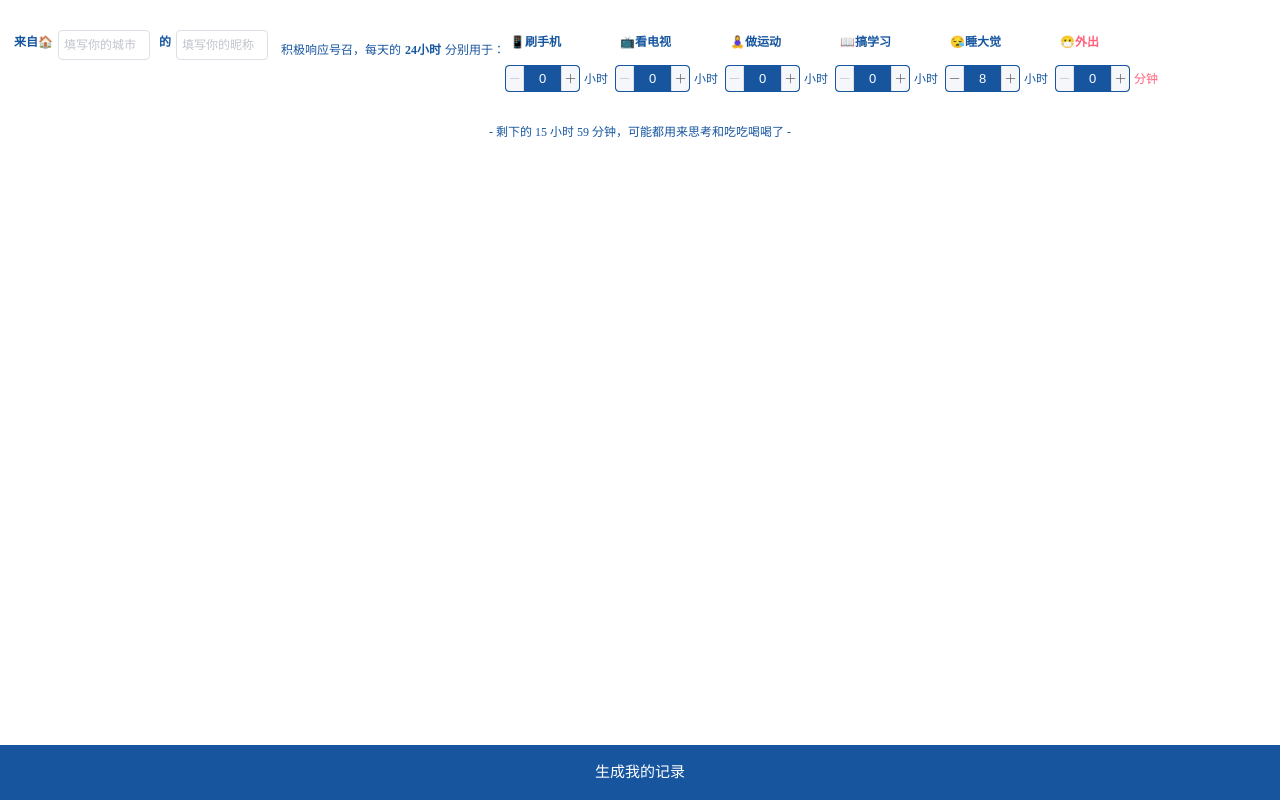
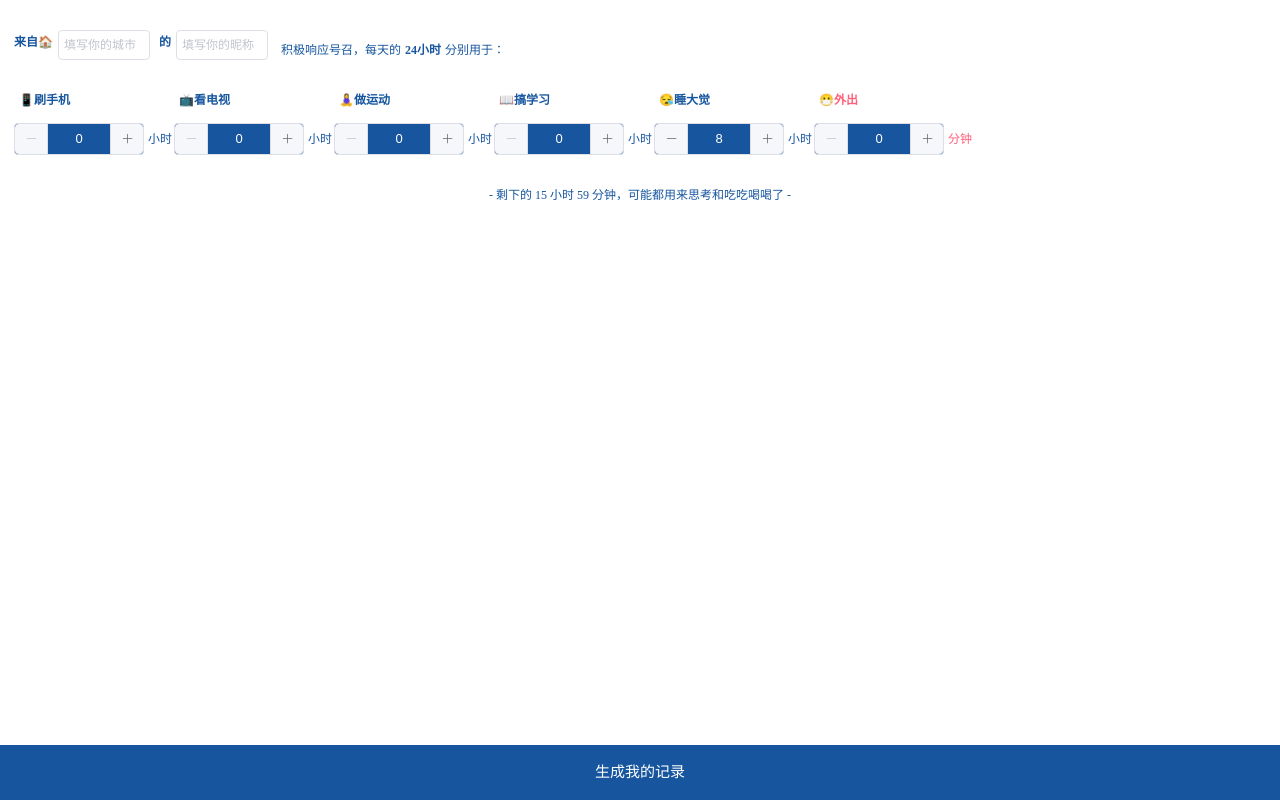
Before and after one commit to dalinna/spring, a Vue app: page /mylog in a window 1280 px wide. Built offline with nearby package versions, Linux system fonts and the light colour scheme; what mint-ui would draw is missing.

Commit message:
input 行高

```diff
--- a/src/main.js
+++ b/src/main.js
@@ -13,6 +13,13 @@ Vue.config.productionTip = false;
 Vue.use(Mint);
 Vue.use(ElementUI);
 Vue.prototype.$http = Axios;
+// 根据路由设置标题
+router.beforeEach((to, from, next) => {
+  if (to.meta.title) {
+    document.title = to.meta.title;
+  }
+  next();
+});
 new Vue({
   router,
   store,
--- a/src/router/index.js
+++ b/src/router/index.js
@@ -9,10 +9,12 @@ const routes = [
     path: '/',
     name: 'home',
     component: Home,
+    title: '这个春节，值得被记录',
   },
   {
     path: '/mylog',
     name: 'mylog',
+    title: '这个春节，值得被记录',
     // route level code-splitting
     // this generates a separate chunk (about.[hash].js) for this route
     // which is lazy-loaded when the route is visited.
@@ -21,6 +23,7 @@ const routes = [
   {
     path: '/logview',
     name: 'logview',
+    title: '这个春节，值得被记录',
     // route level code-splitting
     // this generates a separate chunk (about.[hash].js) for this route
     // which is lazy-loaded when the route is visited.
--- a/src/views/myLog.vue
+++ b/src/views/myLog.vue
@@ -168,13 +168,6 @@ export default {
     line-height: 25px;
   }
 
-  /deep/.el-input-number--small .el-input-number__decrease {
-    width: 17px;
-  }
-
-  /deep/.el-input-number--small .el-input-number__increase {
-    width: 17px;
-  }
 
   /deep/.ivu-form-item {
     margin-bottom: 0;
@@ -186,21 +179,21 @@ export default {
   }
 
   /deep/.el-input-number--small .el-input__inner {
-    padding: 0 24px;
+    // padding: 0 24px;
     background: #17569F;
-    border: 1px solid #17569F;
-    height: 27px;
-    line-height: 27px;
+    // border: 1px solid #17569F;
+    // height: 27px;
+    // line-height: 27px;
     color: #fff;
-    position: relative;
+    // position: relative;
   }
-  /deep/.el-input-number--small::before{
+  /deep/.el-input-number--small::after{
     content: "";
-    width: 38px;
-    height: 25px;
+    width: 62px;
+    height: 100%;
     position: absolute;
     top: 0;
-    left: 19px;
+    left: 34px;
     z-index: 1;
   }
 
@@ -254,15 +247,15 @@ export default {
     }
 
     /deep/.el-input-number--small {
-      width: 75px;
-      height: 25px;
-      line-height: 25px;
+      // width: 75px;
+      // height: 25px;
+      // line-height: 25px;
     }
   }
 
   .el-form--inline {
     .form-item-num {
-      width: 110px;
+      width: 160px;
       margin-bottom: 30px;
 
       /deep/.el-form-item__label {
```
